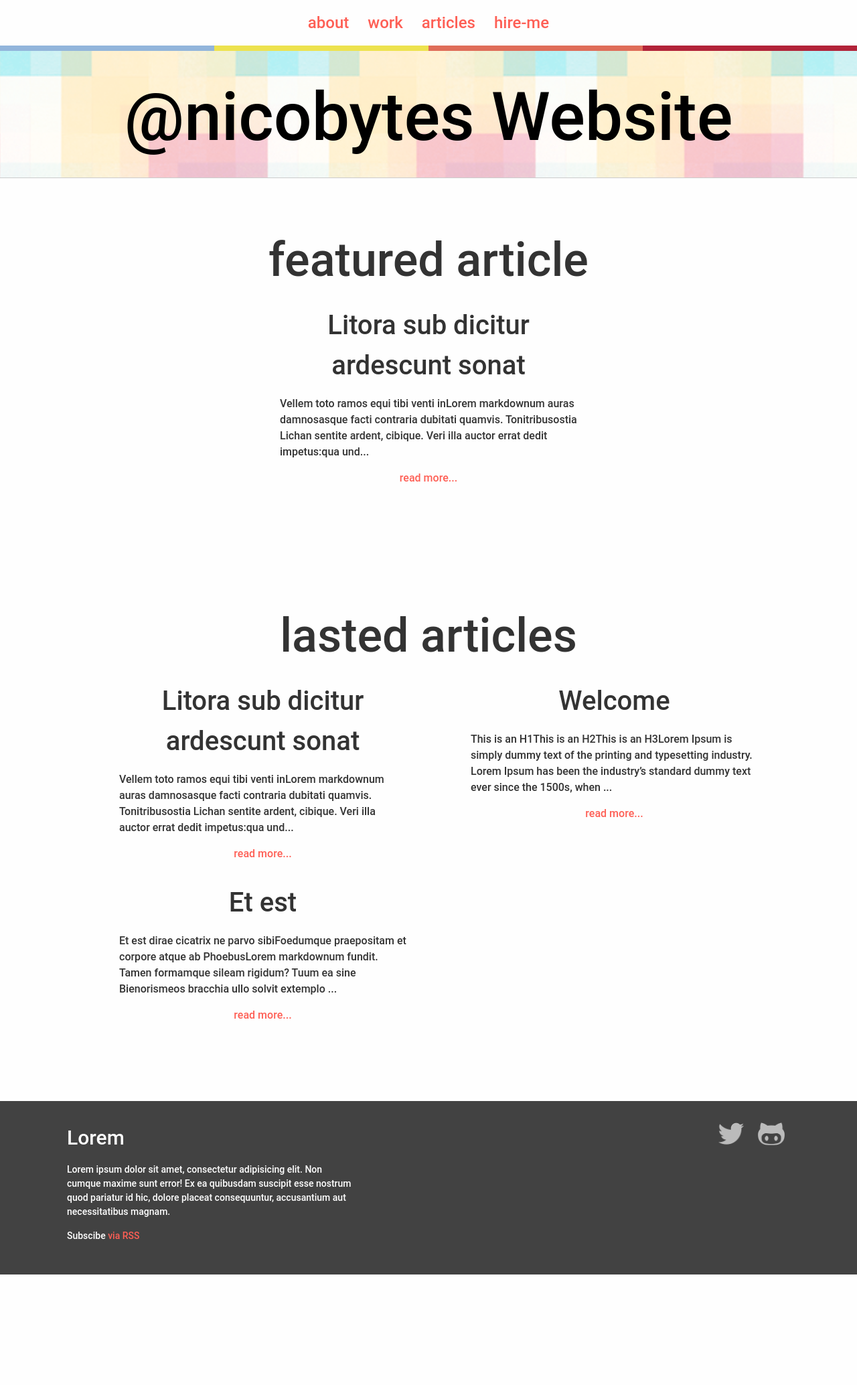
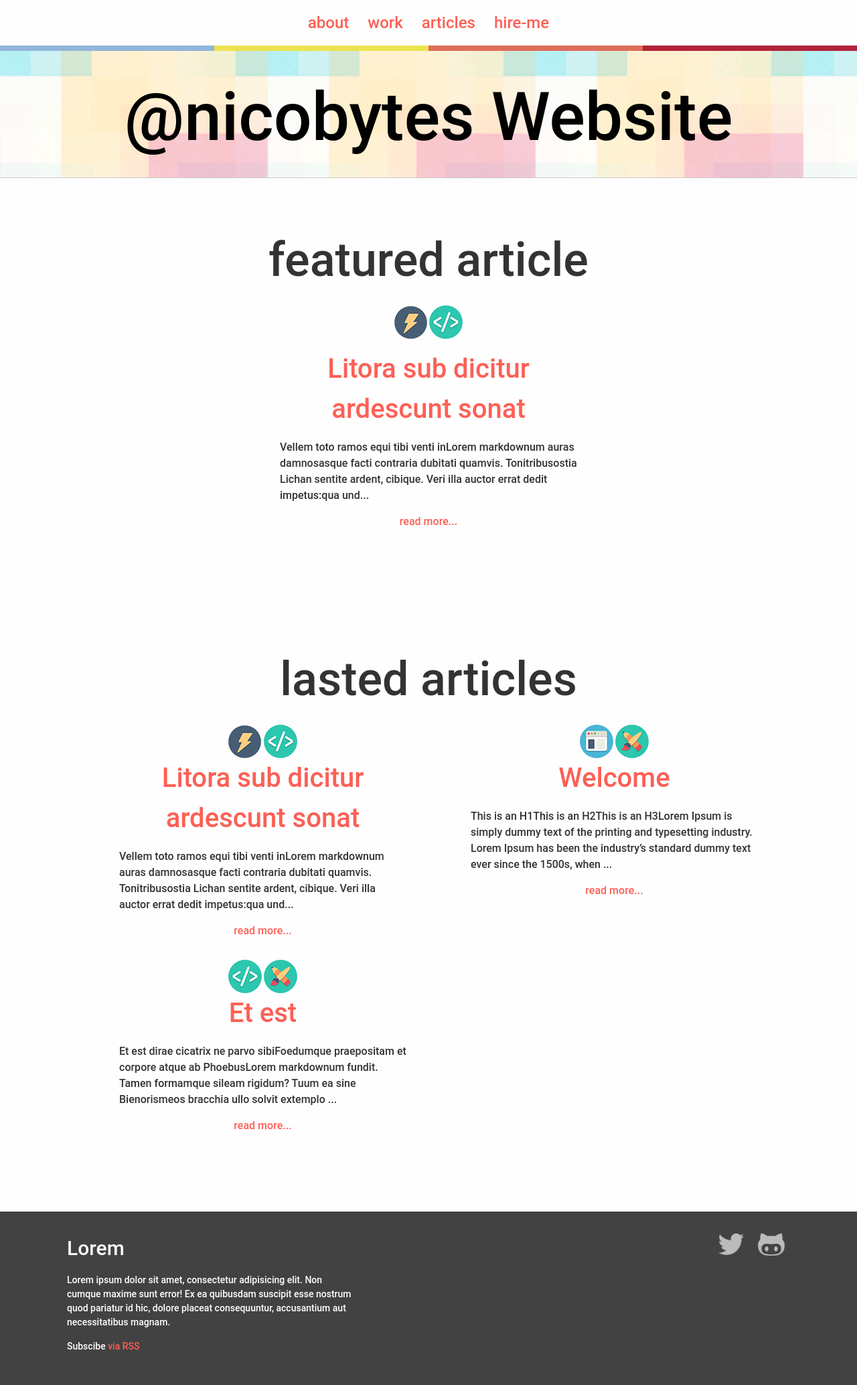
Before and after one commit to nicobytes/nicobytes-site, a Jekyll site: the page built from index.html, in a window 1280 px wide. Shown: the whole page at 67% size. Built offline with Jekyll 4.4.1, drawn with Linux system fonts in a browser that asks for light colours; before the commit the page ends 1903 px from its top, so only the background shows below that.

Commit message:
Add tags in articles

```diff
--- a/_includes/post.html
+++ b/_includes/post.html
@@ -1,7 +1,16 @@
-<h2>{{ post.title }}</h2>
+<ul class="post-tags">
+  {% for tag in post.tags %}
+    <li><img src="/images/icon-{{ tag }}.png" alt="{{ tag }}"></li>
+  {% endfor %}
+</ul>
+<h2>
+   <a href="{{ post.url | prepend:site.baseurl }}">
+     {{ post.title }}
+   </a>
+</h2>
 <p>
 {{ post.content | strip_html | strip_newlines | truncate: 200  }}
 </p>
 <p class="post-read-more-link">
-  <a href="#">read more...</a>
+  <a href="{{ post.url | prepend:site.baseurl }}">read more...</a>
 </p>
--- a/_posts/2016-02-14-et-est.markdown
+++ b/_posts/2016-02-14-et-est.markdown
@@ -3,6 +3,7 @@
 title:  "Et est"
 date:   2016-02-14 09:52:42 -0500
 categories: jekyll update
+tags: code design
 ---
 # Et est dirae cicatrix ne parvo sibi
 
--- a/_sass/components/_posts.scss
+++ b/_sass/components/_posts.scss
@@ -20,3 +20,11 @@
   float: none;
   margin: 0 auto;
 }
+.post-tags{
+  margin-left: 0;
+  min-height: 50px;
+  text-align: center;
+  li{
+    display: inline;
+  }
+}
```
Also changed, not shown: _posts/2016-02-20-welcome.md (+1 -0 lines), _posts/2016-02-29-litora.md (+1 -0 lines).
